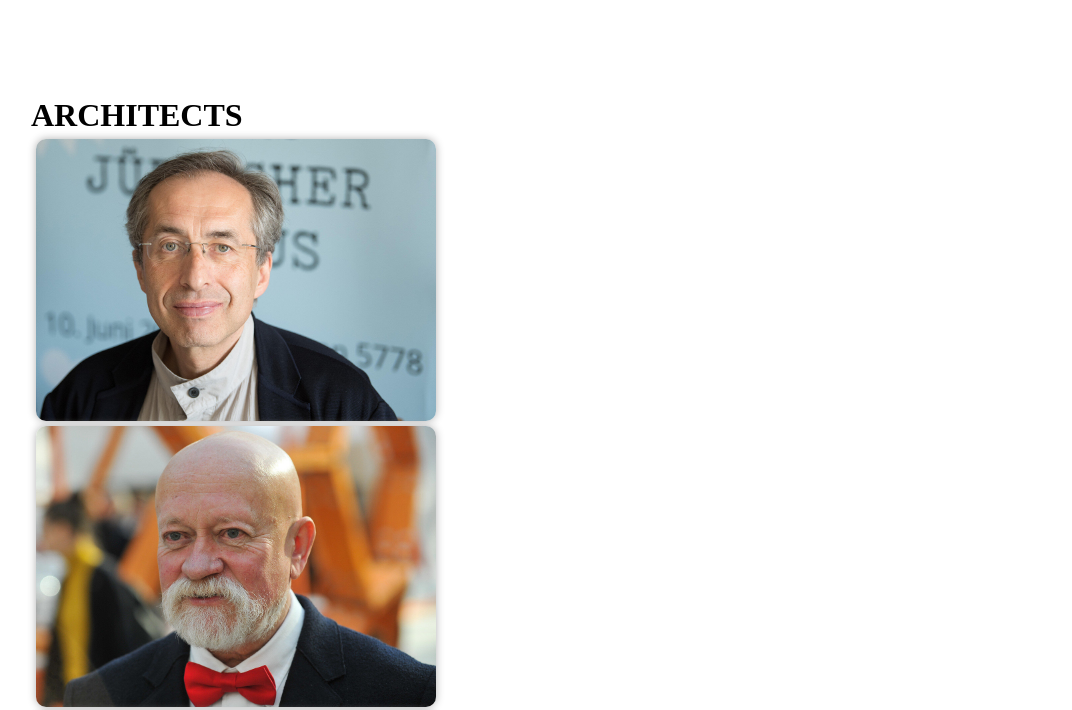
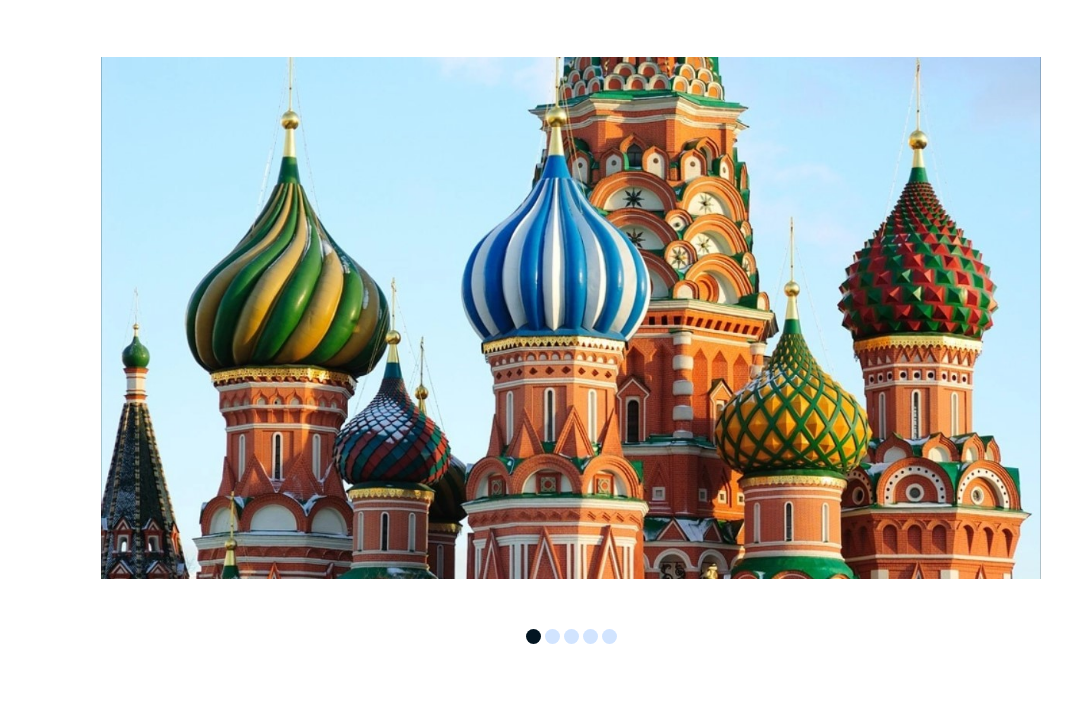
Before and after one commit to Foorin/constructo, a plain HTML site: page index.html in a window 1280 px wide. Shown: the part 2034-2744 px from the top of the page, without its empty margins (69-1141 px from the left). Drawn offline with Linux system fonts and the light colour scheme; a web font is replaced by a local one.

Commit message:
Initial commit

```diff
--- a/index.html
+++ b/index.html
@@ -86,7 +86,7 @@
             </div>
         </div>
 
-        <div class="architects">
+        <!-- <div class="architects">
             <h1>ARCHITECTS</h1>
             <div class="block-images" onmouseover="show_description(0)" onmouseout="hide_description(0)">
                 <img src="img/sergey.jpg" class="image">
@@ -101,7 +101,7 @@
                 <div id="image_description2" class="image_description"></div>
             </div>
             <script src="js/script.js"></script>
-        </div>
+        </div> -->
 
 
         <div class = "all">
```
